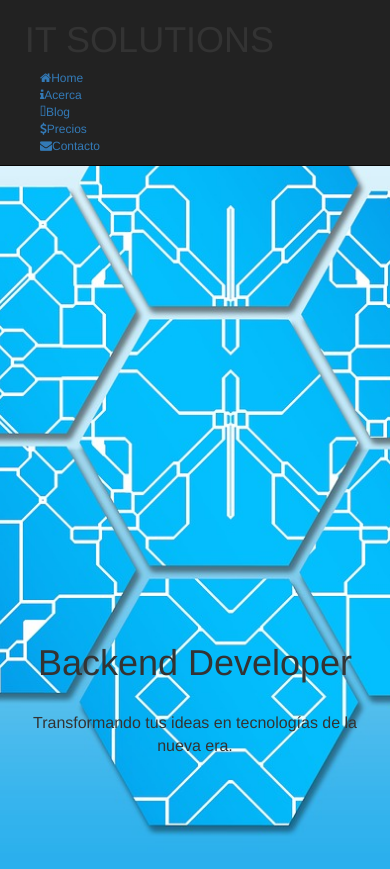
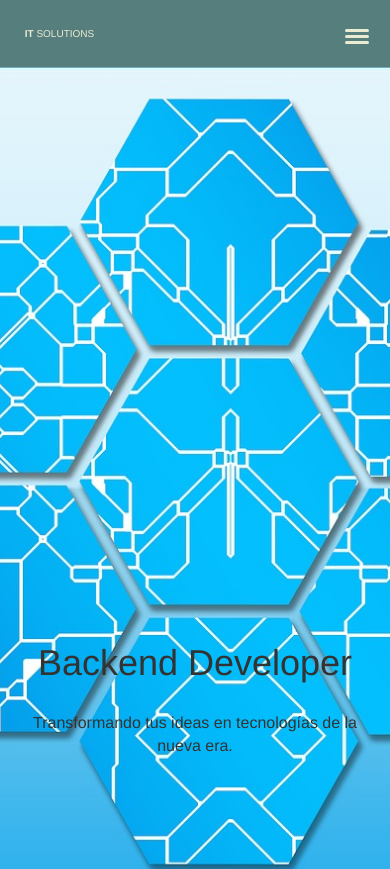
Before and after one commit to guitarde/porfolio, a plain HTML site: page git-curso/porfolio/index.html in a window 390 px wide. Shown: the top 869 px of the page. Drawn offline with Linux system fonts and the light colour scheme.

Commit message:
Menu added

```diff
--- a/git-curso/porfolio/assets/scss/_menu.scss
+++ b/git-curso/porfolio/assets/scss/_menu.scss
@@ -0,0 +1,148 @@
+ .container {
+     width: 95%;
+     max-width: 1000px;
+     margin: 0 auto;
+ }
+
+ header {
+     background: #557e7c;
+     color: #ebebd3;
+     padding: 1em 0;
+     position: relative;
+ }
+
+ header::after {
+     content: '';
+     clear: both;
+     display: block;
+ }
+
+ .logo {
+     float: left;
+     font-size: 1rem;
+     margin: 0;
+     text-transform: uppercase;
+     font-weight: 700;
+ }
+
+ .logo span {
+     font-weight: 300;
+ }
+
+ .site-nav {
+     top: 100%;
+     right: 0;
+     position: absolute;
+     background: #464655;
+     clip-path: circle(0px at top right);
+     transition: clip-path ease-in-out 700ms;
+ }
+
+ .site-nav-open {
+     clip-path: circle(150% at top right);
+ }
+
+ .site-nav ul {
+     margin: 0;
+     padding: 0;
+     list-style: none;
+ }
+
+ .site-nav li {
+     border-bottom: 1px solid #575766;
+ }
+
+ .site-nav li:last-child {
+     border-bottom: none;
+ }
+
+ .site-nav a {
+     color: #ebedb3;
+     display: block;
+     padding: 2em 6em;
+     text-transform: uppercase;
+     text-decoration: none;
+ }
+
+ .site-nav a:hover,
+ .site-nav a:focus {
+     background: #e4b363;
+     color: #464655;
+ }
+
+ .site-nav--icon {
+     display: inline-block;
+     font-size: 1.5em;
+     margin-right: 1em;
+     width: 1.1em;
+     text-align: right;
+     color: rgba(255, 255, 255, .4);
+ }
+
+ .menu-toggle {
+     padding: 1em;
+     position: absolute;
+     top: .5em;
+     right: .5em;
+ }
+
+ .menu-open .hamburger {
+     transform: rotate(45deg);
+ }
+
+ .menu-open .hamburger::before {
+     opacity: 0;
+ }
+
+ .menu-open .hamburger::after {
+     transform: translateY(-3px) rotate(-90deg);
+ }
+
+ .hamburger,
+ .hamburger::before,
+ .hamburger::after {
+     content: '';
+     display: block;
+     background: #ebebd3;
+     height: 3px;
+     width: 1.75em;
+     border-radius: 3px;
+     transition: all ease-in-out 500ms;
+ }
+
+ .hamburger::before {
+     transform: translateY(-6px);
+ }
+
+ .hamburger::after {
+     transform: translateY(3px);
+ }
+
+ @media (min-width:700px) {
+     .menu-toggle {
+         display: none;
+     }
+     .site-nav {
+         height: auto;
+         position: relative;
+         background: transparent;
+         float: right;
+         margin-right: 10px;
+         clip-path: initial;
+     }
+     .site-nav li {
+         display: inline-block;
+         border: none;
+     }
+     .site-nav a {
+         padding: 0;
+         margin-left: 3em;
+     }
+     .site-nav--icon {
+         display: none;
+     }
+     .site-nav a:hover,
+     .site-nav a:focus {
+         background: transparent;
+     }
+ }
--- a/git-curso/porfolio/index.html
+++ b/git-curso/porfolio/index.html
@@ -12,19 +12,15 @@
     <meta charset="UTF-8">
     <meta name="viewport" content="width=device-width, initial-scale=1.0">
     <meta http-equiv="X-UA-Compatible" content="ie=edge">
+
     <link href="https://fonts.googleapis.com/css?family=Roboto" rel="stylesheet">
     <link rel="stylesheet" href="https://use.fontawesome.com/releases/v5.0.13/css/all.css">
-    <link rel="stylesheet" href="assets/css/style.css">
+    <link rel="stylesheet" type='text/css' href="assets/css/style.css">
 
-    <link rel="stylesheet" type='text/css' href="assets/css/font-awesome.min.css">
-    <link rel="stylesheet" type='text/css' href="assets/css/animate.css">
-    <link rel='stylesheet' type='text/css' href='http://fonts.googleapis.com/css?family=Raleway:400,100,200,300,500,600,700,800,900|Montserrat:400,700'>
 
     <link rel='stylesheet' type='text/css' href="https://cdnjs.cloudflare.com/ajax/libs/font-awesome/4.6.3/css/font-awesome.min.css" />
-
     <link rel="stylesheet" type='text/css' href="assets/css/bootstrap.min.css">
 
-    <link rel="stylesheet" type='text/css' href="assets/css/style.css">
 
 </head>
 
@@ -54,24 +50,23 @@
 
 
     <header>
-        <div id="site-nav" class="navbar barra-menu navbar-inverse navbar-fixed-top">
 
+        <header>
             <div class="container">
                 <h1 class="logo">IT <span>SOLUTIONS</span></h1>
             </div>
             <nav id="site-nav" class="site-nav">
                 <ul>
-                    <li><a href="#"><i class="fa fa-home site-nav--icon"></i>Home</a></li>
-                    <li><a href="#"><i class="fa fa-info site-nav--icon"></i>Acerca</a></li>
-                    <li><a href="#"><i class="fa fa-pencil-alt site-nav--icon"></i>Blog</a></li>
-                    <li><a href="#"><i class="fa fa-dollar-sign site-nav--icon"></i>Precios</a></li>
-                    <li><a href="#"><i class="fa fa-envelope site-nav--icon"></i>Contacto</a></li>
+                    <li><a href="#portada"><i class="fa fa-home site-nav--icon"></i>Inicio</a></li>
+                    <li><a href="#porfolio"><i class="fa fa-info site-nav--icon"></i>PORFOLIO</a></li>
+                    <li><a href="#skills"><i class="fa fa-pencil-alt site-nav--icon"></i>SKILLS</a></li>
+                    <li><a href="#contacto"><i class="fa fa-envelope site-nav--icon"></i>CONTACTO</a></li>
                 </ul>
             </nav>
             <div id="menu-toggle" class="menu-toggle" onClick="cambiarClase()">
                 <div class="hamburger"></div>
             </div>
-        </div>
+        </header>
     </header>
     <!-- FIN HEADERMENU -->
 
```
Also changed, not shown: git-curso/porfolio/assets/css/style.css, 1 other file.
